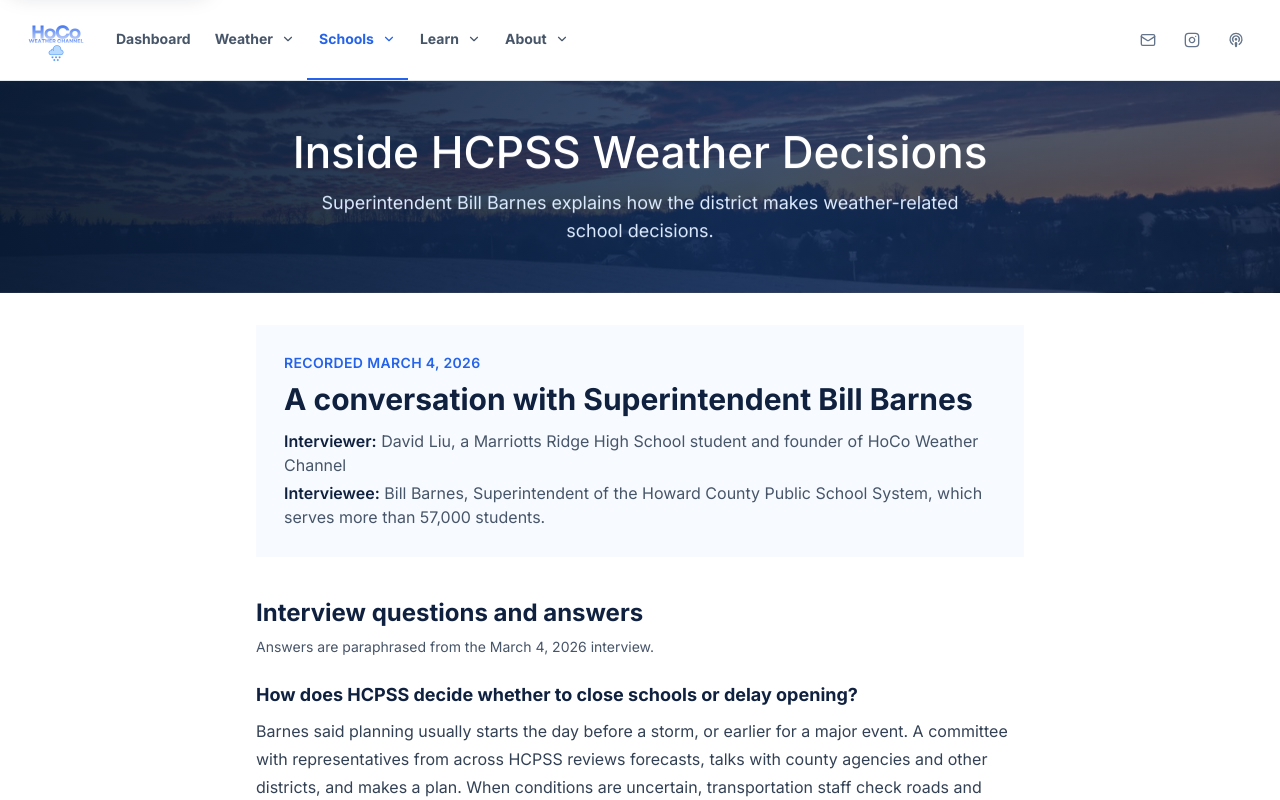
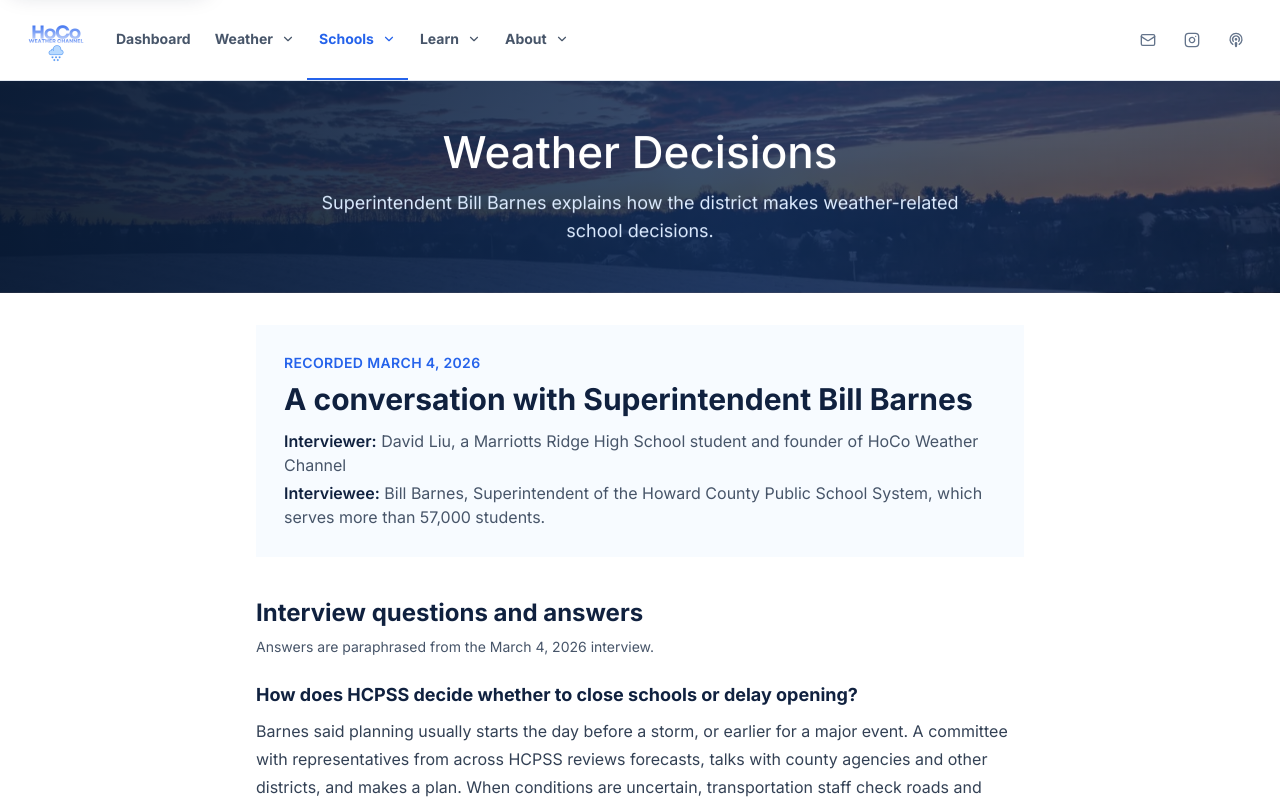
Before and after one commit to davidliu-2008/HoCoWX, a Next.js app: page /interview in a window 1280 px wide. Shown: the top 800 px of the page. Built offline with nearby package versions, Linux system fonts and the light colour scheme.

Commit message:
Rename interview page to Weather Decisions

```diff
--- a/app/interview/page.tsx
+++ b/app/interview/page.tsx
@@ -3,7 +3,7 @@ import { PageHero } from "@/components/PageHero";
 import { interviewAnswers } from "./answers";
 
 export const metadata = {
-  title: "Interview with Superintendent Bill Barnes | HoCo Weather Channel",
+  title: "Weather Decisions | HoCo Weather Channel",
   description: "David Liu interviews HCPSS Superintendent Bill Barnes about weather-related school operations decisions."
 };
 
@@ -12,7 +12,7 @@ export default function InterviewPage() {
     <main id="main-content" tabIndex={-1} className="integrated-page min-h-screen w-full pb-6">
       <PageTabs active="interview" />
 
-      <PageHero title="Inside HCPSS Weather Decisions" description="Superintendent Bill Barnes explains how the district makes weather-related school decisions." />
+      <PageHero title="Weather Decisions" description="Superintendent Bill Barnes explains how the district makes weather-related school decisions." />
 
       <section className="page-content pt-8">
         <div className="mx-auto max-w-3xl bg-ice/70 p-5 sm:p-7">
--- a/components/PageTabs.tsx
+++ b/components/PageTabs.tsx
@@ -26,7 +26,7 @@ const groups = [
     tabs: ["maryland", "interview"],
     links: [
       { href: "/maryland-status", label: "Maryland Status" },
-      { href: "/interview", label: "Superintendent Interview" }
+      { href: "/interview", label: "Weather Decisions" }
     ]
   },
   {
@@ -60,7 +60,7 @@ const mobileLinks = [
   { href: "/announcements", label: "Announcements", tab: "announcements" },
   { href: "/accessibility", label: "Accessibility", tab: "accessibility" },
   { href: "/student-polls", label: "Student Prediction Lab", tab: "student-polls" },
-  { href: "/interview", label: "Superintendent Interview", tab: "interview" }
+  { href: "/interview", label: "Weather Decisions", tab: "interview" }
 ] as const;
 
 export function PageTabs({ active }: { active: Tab }) {
```
